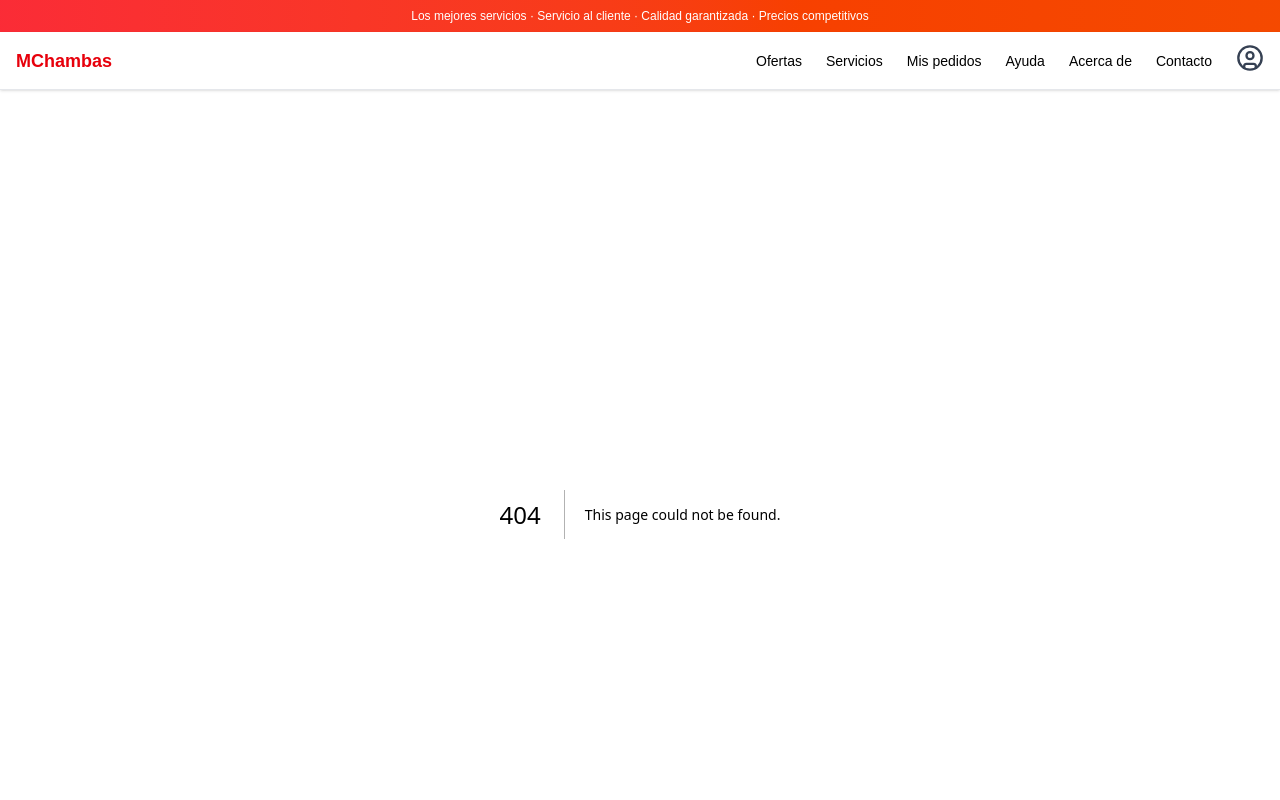
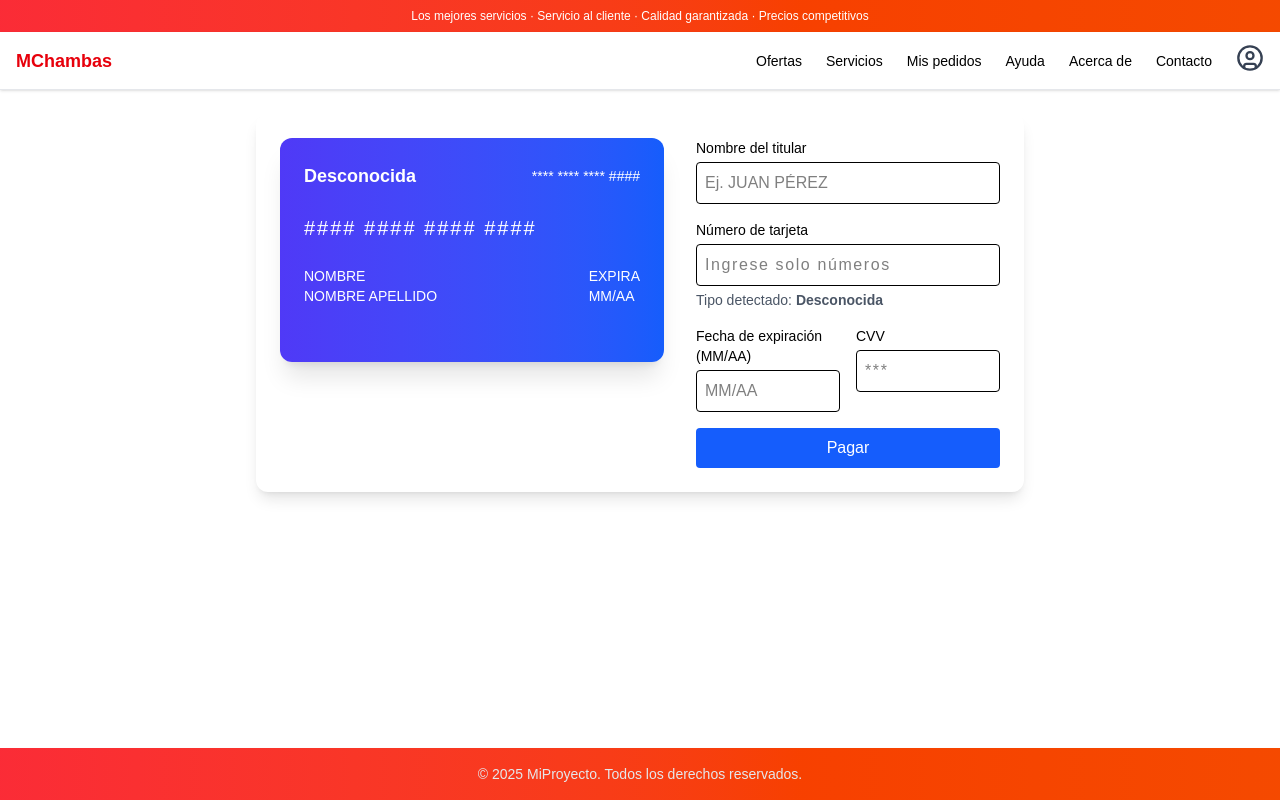
Before and after one commit to SantiagoAHS/frontend_MChambas, a Next.js app: page /card in a window 1280 px wide. Before the commit this address had no page. Shown: the top 800 px of the page. Built offline with nearby package versions, Linux system fonts and the light colour scheme.

Commit message:
Create module card

```diff
--- /dev/null
+++ b/src/app/card/page.tsx
@@ -0,0 +1,226 @@
+'use client';
+import React, { useState, useEffect } from 'react';
+
+const detectCardType = (cardNumber: string): string => {
+  const number = cardNumber.replace(/\D/g, '');
+
+  const cardPatterns: { [key: string]: RegExp } = {
+    Visa: /^4[0-9]{12}(?:[0-9]{3})?$/,
+    MasterCard: /^(?:5[1-5][0-9]{14}|2[2-7][0-9]{14})$/,
+    'American Express': /^3[47][0-9]{13}$/,
+    Discover: /^6(?:011|5[0-9]{2})[0-9]{12}$/,
+    'Diners Club': /^3(?:0[0-5]|[68][0-9])[0-9]{11}$/,
+    JCB: /^(?:2131|1800|35\d{3})\d{11}$/,
+  };
+
+  for (const [cardType, pattern] of Object.entries(cardPatterns)) {
+    if (pattern.test(number)) {
+      return cardType;
+    }
+  }
+
+  return 'Desconocida';
+};
+
+const formatCardNumber = (num: string) => {
+  const cleaned = num.replace(/\D/g, '').slice(0, 16);
+  const parts = [];
+  for (let i = 0; i < cleaned.length; i += 4) {
+    parts.push(cleaned.substring(i, i + 4));
+  }
+  return parts.join(' ') || '#### #### #### ####';
+};
+
+const CreditCardDetector: React.FC = () => {
+  const [cardNumber, setCardNumber] = useState('');
+  const [cardType, setCardType] = useState('Desconocida');
+  const [cardHolder, setCardHolder] = useState('');
+  const [expiry, setExpiry] = useState('');
+  const [cvv, setCvv] = useState('');
+  const [message, setMessage] = useState('');
+  const [isCvvFocused, setIsCvvFocused] = useState(false);
+
+  useEffect(() => {
+    setCardType(detectCardType(cardNumber));
+  }, [cardNumber]);
+
+  const handleCardNumberChange = (e: React.ChangeEvent<HTMLInputElement>) => {
+    const input = e.target.value.replace(/\D/g, '').slice(0, 16);
+    setCardNumber(input);
+  };
+
+  const handleExpiryChange = (e: React.ChangeEvent<HTMLInputElement>) => {
+    let input = e.target.value.replace(/\D/g, '');
+    if (input.length > 4) input = input.slice(0, 4);
+    if (input.length > 2) {
+      input = `${input.slice(0, 2)}/${input.slice(2)}`;
+    }
+    setExpiry(input);
+  };
+
+  const handleCvvChange = (e: React.ChangeEvent<HTMLInputElement>) => {
+    const input = e.target.value.replace(/\D/g, '');
+    setCvv(input.slice(0, 4));
+  };
+
+  const handleSubmit = (e: React.FormEvent) => {
+    e.preventDefault();
+
+    if (
+      cardHolder.trim() === '' ||
+      cardNumber.length < 13 ||
+      !/^\d{2}\/\d{2}$/.test(expiry) ||
+      !/^\d{3,4}$/.test(cvv)
+    ) {
+      setMessage('Por favor, completa todos los campos correctamente.');
+      return;
+    }
+
+    setMessage(`✅ Pago exitoso con tarjeta ${cardType}`);
+    console.log({
+      Nombre: cardHolder,
+      Número: cardNumber,
+      Tipo: cardType,
+      Expira: expiry,
+      CVV: cvv,
+    });
+  };
+
+  return (
+    <div className="max-w-3xl mx-auto p-6 flex flex-col md:flex-row gap-8 bg-white rounded-xl shadow-lg">
+      {/* Tarjeta visual */}
+      <div className="relative w-full md:w-96 h-56 perspective">
+        <div
+          className={`relative w-full h-full rounded-xl text-white shadow-xl transition-transform duration-700 ${
+            isCvvFocused ? 'rotate-y-180' : ''
+          }`}
+          style={{
+            transformStyle: 'preserve-3d',
+          }}
+        >
+          {/* Frente de la tarjeta */}
+          <div
+            className="absolute w-full h-full bg-gradient-to-r from-indigo-600 to-blue-600 rounded-xl p-6 backface-hidden"
+            style={{ backfaceVisibility: 'hidden' }}
+          >
+            <div className="flex justify-between items-center mb-6">
+              <div className="text-lg font-semibold">{cardType}</div>
+              <div className="text-sm">**** **** **** {cardNumber.slice(-4) || '####'}</div>
+            </div>
+            <div className="text-xl tracking-widest mb-6 font-mono">
+              {formatCardNumber(cardNumber)}
+            </div>
+            <div className="flex justify-between items-center text-sm">
+              <div>
+                <div className="uppercase">Nombre</div>
+                <div>{cardHolder || 'NOMBRE APELLIDO'}</div>
+              </div>
+              <div>
+                <div className="uppercase">Expira</div>
+                <div>{expiry || 'MM/AA'}</div>
+              </div>
+            </div>
+          </div>
+
+          {/* Parte trasera */}
+          <div
+            className="absolute w-full h-full bg-gray-900 rounded-xl p-6 rotate-y-180 text-white backface-hidden"
+            style={{ backfaceVisibility: 'hidden', transform: 'rotateY(180deg)' }}
+          >
+            <div className="bg-black h-12 rounded mb-6"></div>
+            <div className="text-right">
+              <div className="uppercase mb-1">CVV</div>
+              <div className="bg-white text-black px-3 py-1 rounded font-mono tracking-widest inline-block">
+                {cvv || '***'}
+              </div>
+            </div>
+          </div>
+        </div>
+      </div>
+
+      {/* Formulario */}
+      <form onSubmit={handleSubmit} className="flex-1 space-y-4">
+        <div>
+          <label className="block text-sm font-medium mb-1">Nombre del titular</label>
+          <input
+            type="text"
+            value={cardHolder}
+            onChange={(e) => setCardHolder(e.target.value.toUpperCase())}
+            placeholder="Ej. JUAN PÉREZ"
+            className="w-full p-2 border rounded"
+            maxLength={30}
+          />
+        </div>
+
+        <div>
+          <label className="block text-sm font-medium mb-1">Número de tarjeta</label>
+          <input
+            type="text"
+            inputMode="numeric"
+            value={cardNumber}
+            onChange={handleCardNumberChange}
+            placeholder="Ingrese solo números"
+            className="w-full p-2 border rounded tracking-widest font-mono"
+            maxLength={16}
+          />
+          <p className="text-sm mt-1 text-gray-600">
+            Tipo detectado: <strong>{cardType}</strong>
+          </p>
+        </div>
+
+        <div className="flex space-x-4">
+          <div className="w-1/2">
+            <label className="block text-sm font-medium mb-1">Fecha de expiración (MM/AA)</label>
+            <input
+              type="text"
+              placeholder="MM/AA"
+              maxLength={5}
+              value={expiry}
+              onChange={handleExpiryChange}
+              className="w-full p-2 border rounded"
+            />
+          </div>
+
+          <div className="w-1/2">
+            <label className="block text-sm font-medium mb-1">CVV</label>
+            <input
+              type="password"
+              inputMode="numeric"
+              maxLength={4}
+              value={cvv}
+              onChange={handleCvvChange}
+              onFocus={() => setIsCvvFocused(true)}
+              onBlur={() => setIsCvvFocused(false)}
+              placeholder="***"
+              className="w-full p-2 border rounded tracking-widest font-mono"
+            />
+          </div>
+        </div>
+
+        <button
+          type="submit"
+          className="w-full bg-blue-600 text-white py-2 rounded hover:bg-blue-700 transition"
+        >
+          Pagar
+        </button>
+
+        {message && <p className="text-green-600 mt-4 text-center">{message}</p>}
+      </form>
+
+      {/* Estilos 3D para la tarjeta */}
+      <style jsx>{`
+        .perspective {
+          perspective: 1000px;
+        }
+        .rotate-y-180 {
+          transform: rotateY(180deg);
+        }
+        .backface-hidden {
+          backface-visibility: hidden;
+        }
+      `}</style>
+    </div>
+  );
+};
+
+export default CreditCardDetector;
```
